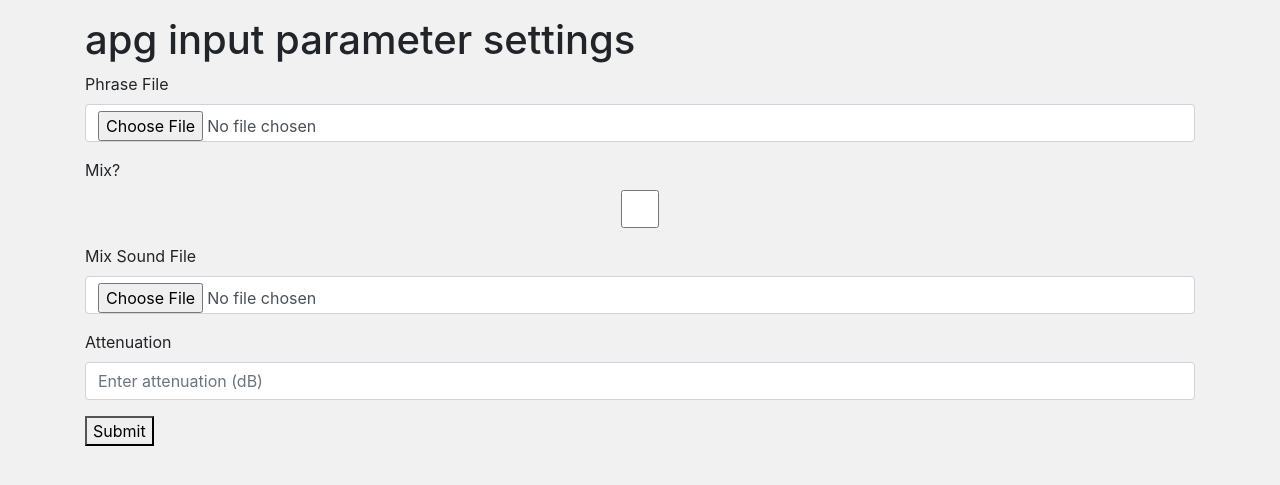
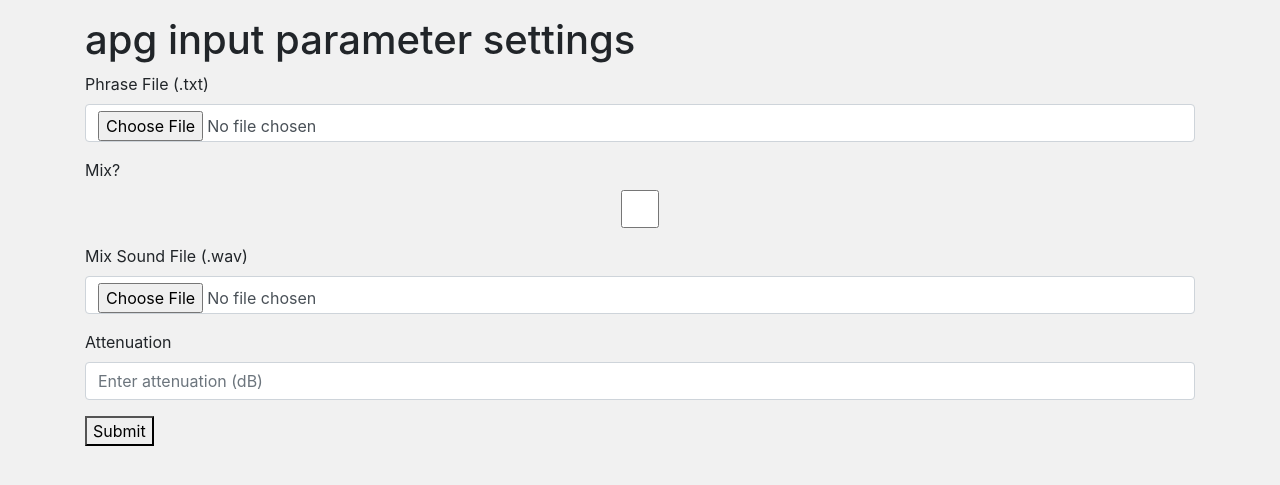
Before and after one commit to jeffwright13/flask-apg, a Flask app: page /setvals in a window 1280 px wide. Shown: the part 56-541 px from the top of the page. Run offline with Flask 2, Linux system fonts and the light colour scheme; some libraries are stand-ins or nearby versions.

Commit message:
Specified filetypes on upload button labels.

```diff
--- a/app/templates/public/setvals.html
+++ b/app/templates/public/setvals.html
@@ -12,11 +12,11 @@
 
         <form action="{{ url_for("setvals")}}" method="POST" enctype="multipart/form-data">
 
-          {{ im.input(label="Phrase File", type="file", id="phrase_file", name="phrase_file") }}
+          {{ im.input(label="Phrase File (.txt)", type="file", id="phrase_file", name="phrase_file" ) }}
 
           {{ im.input(label="Mix?", type="checkbox", id="to_mix", name="to_mix") }}
 
-          {{ im.input(label="Mix Sound File", type="file", id="sound_file", name="sound_file") }}
+          {{ im.input(label="Mix Sound File (.wav)", type="file", id="sound_file", name="sound_file") }}
 
           {{ im.input(label="Attenuation", type="number", id="attenuation", name="attenuation", placeholder="Enter attenuation (dB)") }}
 
```
